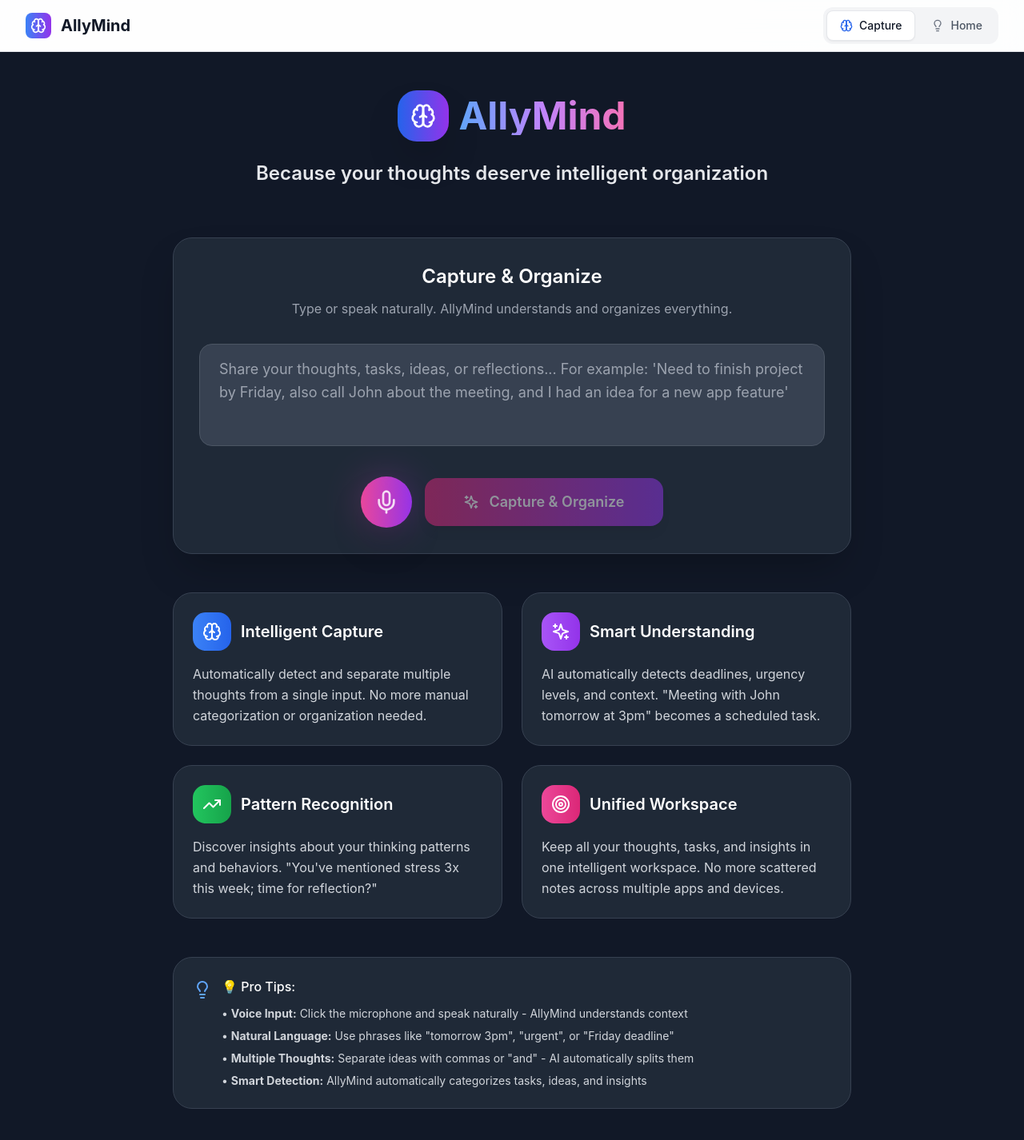
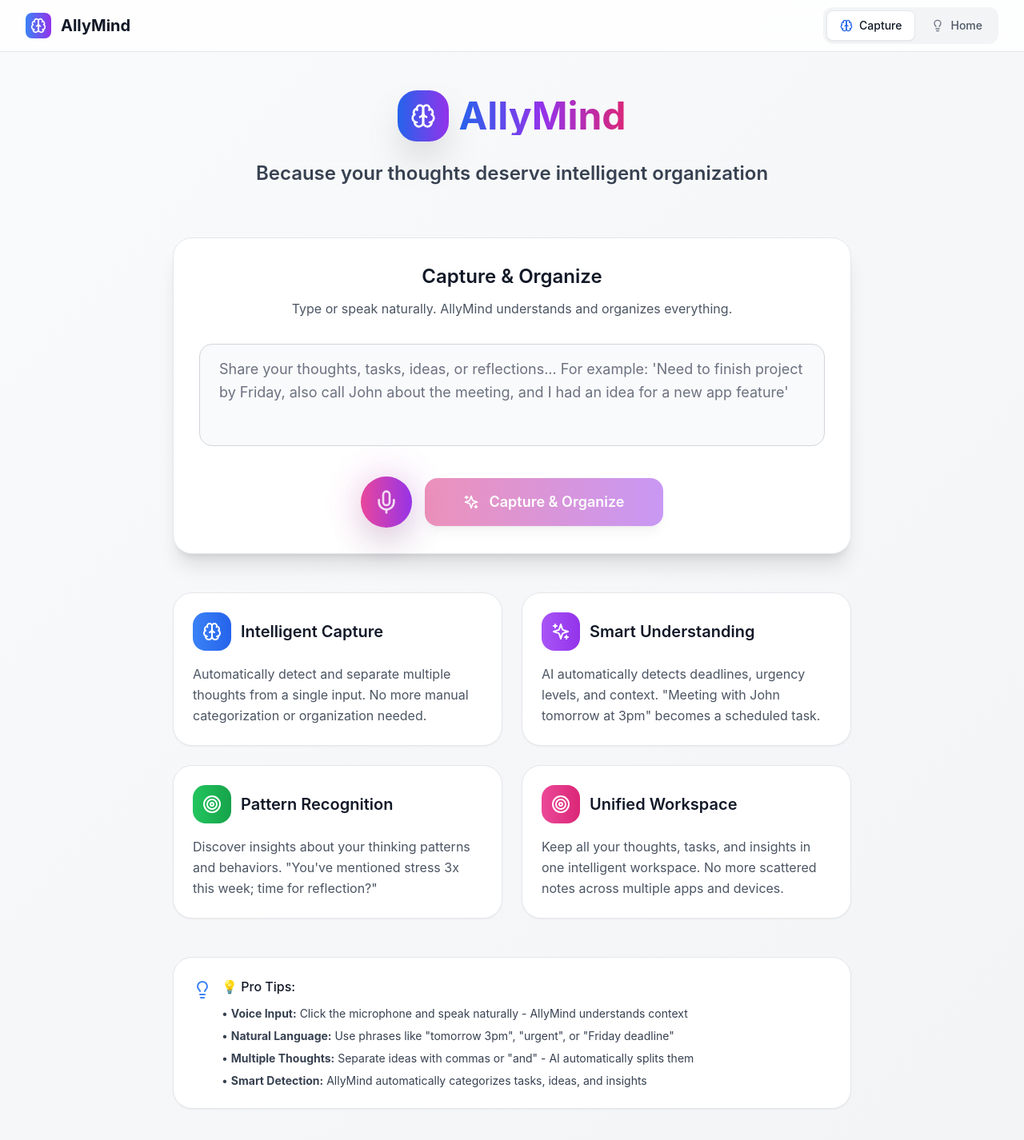
Before and after one commit to ovidon83/mindnestapp, a React (Vite) app: page / in a window 1280 px wide. Shown: the top 1426 px of the page at 80% size. Built offline with nearby package versions, Linux system fonts and the light colour scheme.

Commit message:
Convert landing page to light theme: Update background, cards, text colors, and shadows for clean, modern light aesthetic

```diff
--- a/src/components/CaptureView.tsx
+++ b/src/components/CaptureView.tsx
@@ -682,7 +682,7 @@ export const CaptureView: React.FC = () => {
   };
 
   return (
-    <div className="min-h-screen bg-gray-900 text-white">
+    <div className="min-h-screen bg-gradient-to-br from-gray-50 to-gray-100 text-gray-900">
       <div className="max-w-4xl mx-auto px-6 py-12">
         {/* Hero Section */}
         <div className="text-center mb-16">
@@ -690,22 +690,22 @@ export const CaptureView: React.FC = () => {
             <div className="w-16 h-16 bg-gradient-to-r from-blue-600 to-purple-600 rounded-3xl flex items-center justify-center shadow-2xl">
               <Brain className="w-8 h-8 text-white" />
             </div>
-            <h1 className="text-5xl font-bold bg-gradient-to-r from-blue-400 via-purple-400 to-pink-400 bg-clip-text text-transparent">
+            <h1 className="text-5xl font-bold bg-gradient-to-r from-blue-600 via-purple-600 to-pink-600 bg-clip-text text-transparent">
               AllyMind
             </h1>
           </div>
-          <h2 className="text-2xl font-semibold text-gray-200 mb-4">
+          <h2 className="text-2xl font-semibold text-gray-700 mb-4">
             Because your thoughts deserve intelligent organization
           </h2>
         </div>
 
         {/* Input Section */}
-        <div className="bg-gray-800 rounded-3xl border border-gray-700 p-8 mb-12 shadow-2xl">
+        <div className="bg-white rounded-3xl border border-gray-200 p-8 mb-12 shadow-xl">
           <div className="text-center mb-8">
-            <h3 className="text-2xl font-semibold text-white mb-3">
+            <h3 className="text-2xl font-semibold text-gray-900 mb-3">
               Capture & Organize
             </h3>
-            <p className="text-gray-400">
+            <p className="text-gray-600">
               Type or speak naturally. AllyMind understands and organizes everything.
             </p>
           </div>
@@ -717,7 +717,7 @@ export const CaptureView: React.FC = () => {
               value={inputText}
               onChange={(e) => setInputText(e.target.value)}
               placeholder="Share your thoughts, tasks, ideas, or reflections... For example: 'Need to finish project by Friday, also call John about the meeting, and I had an idea for a new app feature'"
-              className="w-full h-32 px-6 py-4 bg-gray-700 border border-gray-600 rounded-2xl focus:ring-2 focus:ring-pink-500 focus:border-transparent resize-none text-white placeholder-gray-400 text-lg leading-relaxed transition-colors"
+              className="w-full h-32 px-6 py-4 bg-gray-50 border border-gray-300 rounded-2xl focus:ring-2 focus:ring-pink-500 focus:border-transparent resize-none text-gray-900 placeholder-gray-500 text-lg leading-relaxed transition-colors"
               disabled={isProcessing}
             />
           </div>
@@ -805,56 +805,56 @@ export const CaptureView: React.FC = () => {
         {/* Core Features Overview */}
         <div className="grid grid-cols-1 md:grid-cols-2 gap-6 mb-12">
           {/* Thought Capture */}
-          <div className="bg-gray-800 rounded-3xl border border-gray-700 p-6 hover:border-blue-500/50 transition-colors">
+          <div className="bg-white rounded-3xl border border-gray-200 p-6 hover:border-blue-500/50 transition-colors shadow-sm">
             <div className="flex items-center gap-3 mb-4">
               <div className="w-12 h-12 bg-gradient-to-r from-blue-500 to-blue-600 rounded-2xl flex items-center justify-center">
                 <Brain className="w-6 h-6 text-white" />
               </div>
-              <h3 className="text-xl font-semibold text-white">Intelligent Capture</h3>
+              <h3 className="text-xl font-semibold text-gray-900">Intelligent Capture</h3>
             </div>
-            <p className="text-gray-300 leading-relaxed">
+            <p className="text-gray-600 leading-relaxed">
               Automatically detect and separate multiple thoughts from a single input.
               No more manual categorization or organization needed.
             </p>
           </div>
 
           {/* Smart Assistant */}
-          <div className="bg-gray-800 rounded-3xl border border-gray-700 p-6 hover:border-purple-500/50 transition-colors">
+          <div className="bg-white rounded-3xl border border-gray-200 p-6 hover:border-purple-500/50 transition-colors shadow-sm">
             <div className="flex items-center gap-3 mb-4">
               <div className="w-12 h-12 bg-gradient-to-r from-purple-500 to-purple-600 rounded-2xl flex items-center justify-center">
                 <Sparkles className="w-6 h-6 text-white" />
               </div>
-              <h3 className="text-xl font-semibold text-white">Smart Understanding</h3>
+              <h3 className="text-xl font-semibold text-gray-900">Smart Understanding</h3>
             </div>
-            <p className="text-gray-300 leading-relaxed">
+            <p className="text-gray-600 leading-relaxed">
               AI automatically detects deadlines, urgency levels, and context.
               "Meeting with John tomorrow at 3pm" becomes a scheduled task.
             </p>
           </div>
 
           {/* Insight Engine */}
-          <div className="bg-gray-800 rounded-3xl border border-gray-700 p-6 hover:border-green-500/50 transition-colors">
+          <div className="bg-white rounded-3xl border border-gray-200 p-6 hover:border-green-500/50 transition-colors shadow-sm">
             <div className="flex items-center gap-3 mb-4">
               <div className="w-12 h-12 bg-gradient-to-r from-green-500 to-green-600 rounded-2xl flex items-center justify-center">
-                <TrendingUp className="w-6 h-6 text-white" />
+                <Target className="w-6 h-6 text-white" />
               </div>
-              <h3 className="text-xl font-semibold text-white">Pattern Recognition</h3>
+              <h3 className="text-xl font-semibold text-gray-900">Pattern Recognition</h3>
             </div>
-            <p className="text-gray-300 leading-relaxed">
+            <p className="text-gray-600 leading-relaxed">
               Discover insights about your thinking patterns and behaviors.
               "You've mentioned stress 3x this week; time for reflection?"
             </p>
           </div>
 
           {/* Unified Flow */}
-          <div className="bg-gray-800 rounded-3xl border border-gray-700 p-6 hover:border-pink-500/50 transition-colors">
+          <div className="bg-white rounded-3xl border border-gray-200 p-6 hover:border-pink-500/50 transition-colors shadow-sm">
             <div className="flex items-center gap-3 mb-4">
               <div className="w-12 h-12 bg-gradient-to-r from-pink-500 to-pink-600 rounded-2xl flex items-center justify-center">
                 <Target className="w-6 h-6 text-white" />
               </div>
-              <h3 className="text-xl font-semibold text-white">Unified Workspace</h3>
+              <h3 className="text-xl font-semibold text-gray-900">Unified Workspace</h3>
             </div>
-            <p className="text-gray-300 leading-relaxed">
+            <p className="text-gray-600 leading-relaxed">
               Keep all your thoughts, tasks, and insights in one intelligent workspace.
               No more scattered notes across multiple apps and devices.
             </p>
@@ -862,11 +862,11 @@ export const CaptureView: React.FC = () => {
         </div>
 
         {/* Quick Tips */}
-        <div className="bg-gray-800 rounded-3xl border border-gray-700 p-6">
+        <div className="bg-white rounded-3xl border border-gray-200 p-6 shadow-sm">
           <div className="flex items-start gap-3">
-            <Lightbulb className="w-6 h-6 text-blue-400 mt-1 flex-shrink-0" />
-            <div className="text-gray-300">
-              <p className="font-medium mb-3 text-white">💡 Pro Tips:</p>
+            <Lightbulb className="w-6 h-6 text-blue-500 mt-1 flex-shrink-0" />
+            <div className="text-gray-700">
+              <p className="font-medium mb-3 text-gray-900">💡 Pro Tips:</p>
               <ul className="space-y-2 text-sm">
                 <li>• <strong>Voice Input:</strong> Click the microphone and speak naturally - AllyMind understands context</li>
                 <li>• <strong>Natural Language:</strong> Use phrases like "tomorrow 3pm", "urgent", or "Friday deadline"</li>
```
